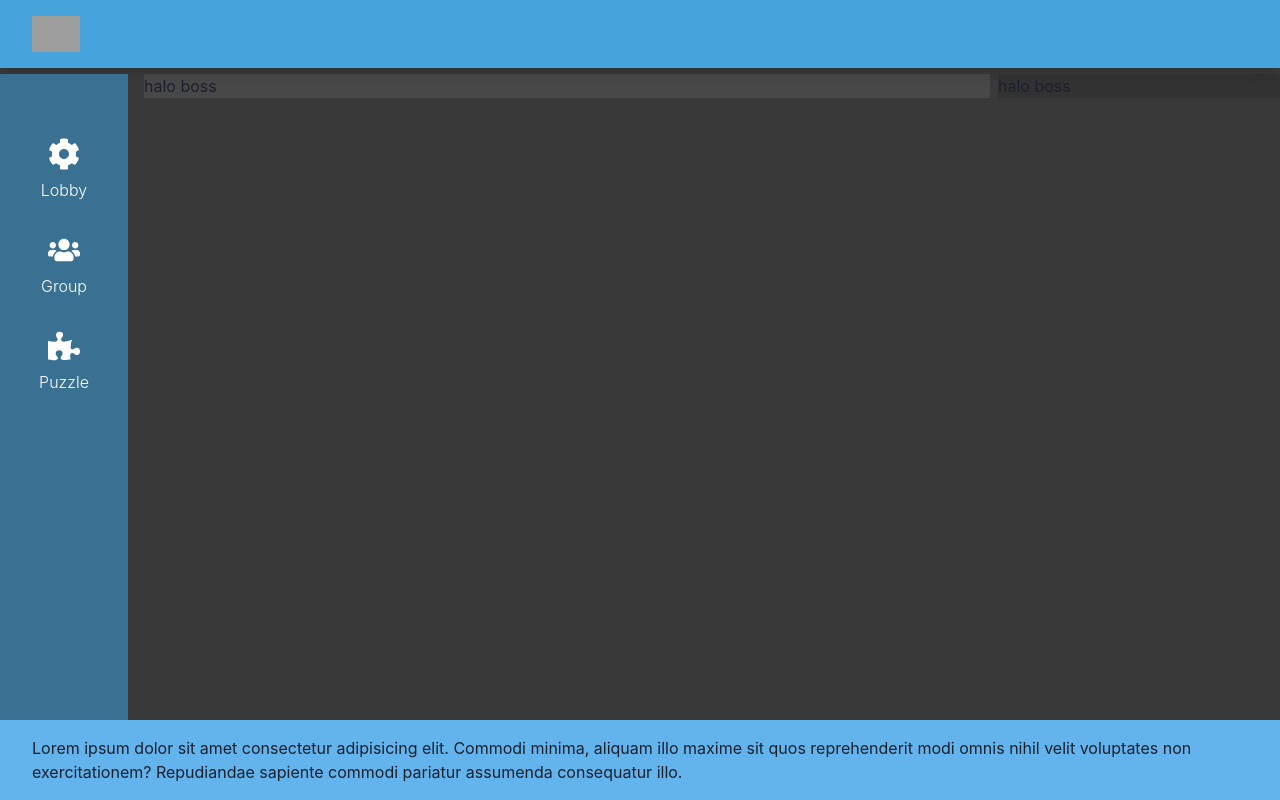
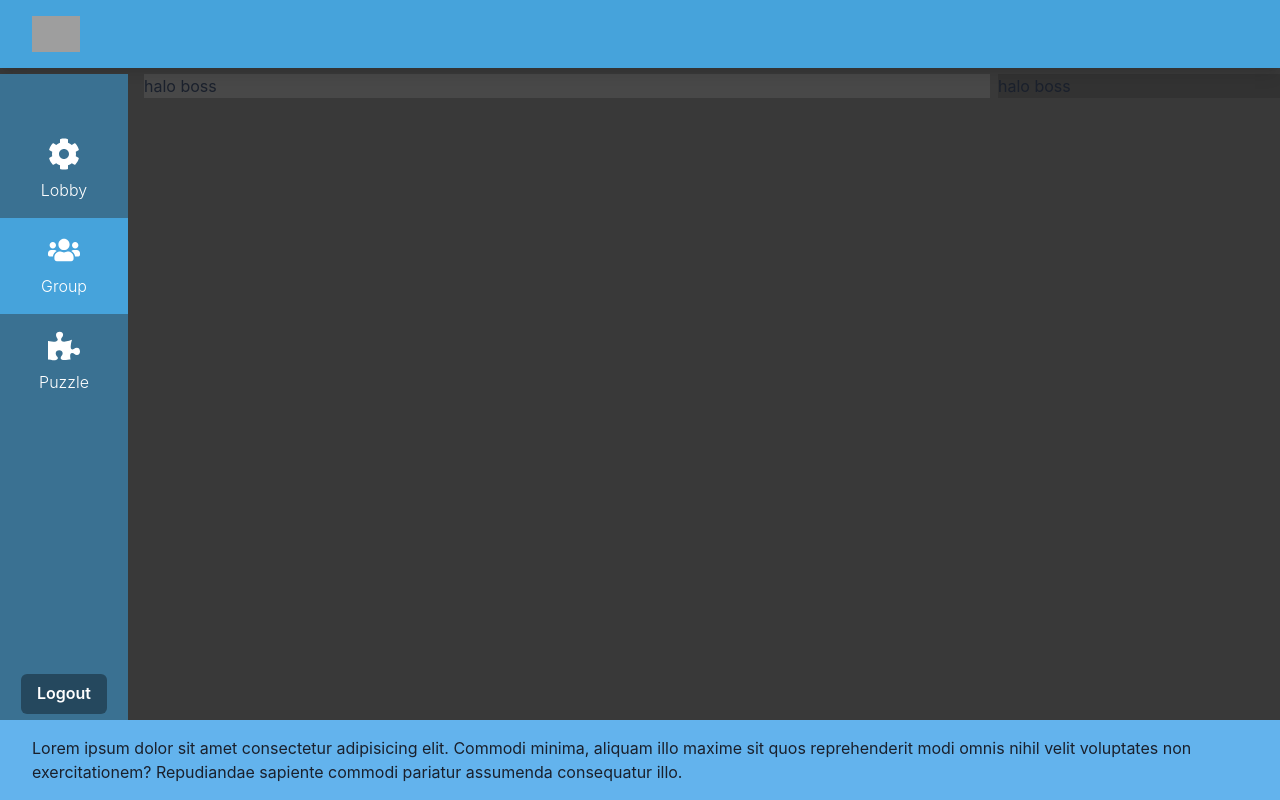
Before and after one commit to mananjabrik/tablet-toys, a Next.js app: page / in a window 1280 px wide. Built offline with nearby package versions, Linux system fonts and the light colour scheme; grey boxes are pictures that could not be loaded.

Commit message:
restruktur layout

```diff
--- /dev/null
+++ b/components/layout/LinkItem.tsx
@@ -0,0 +1,34 @@
+import React from 'react';
+import { ItemsProps } from '../../interface';
+import { WrapItem, Stack, Icon, Text, WrapItemProps } from '@chakra-ui/react';
+interface LinkItemProps extends ItemsProps {
+	key?: number | string;
+}
+export const LinkItem: React.FC<LinkItemProps> = (props) => {
+	const ActivateLink = () => {
+		if (props?.active === 1) {
+			return { bg: '#46a3db' };
+		} else {
+			return { bg: '' };
+		}
+	};
+
+	return (
+		<WrapItem
+			key={props.key}
+			justifyContent="center"
+			py="1rem"
+			color="white"
+			cursor="pointer"
+			_hover={{ bg: '#46a3db' }}
+			transition="0.2s"
+			w="full"
+			bg={ActivateLink().bg}
+		>
+			<Stack align="center">
+				<Icon as={props.icon} w="2rem" h="2rem"></Icon>
+				<Text fontWeight="light">{props.title}</Text>
+			</Stack>
+		</WrapItem>
+	);
+};
--- a/components/layout/MenuSidebar.tsx
+++ b/components/layout/MenuSidebar.tsx
@@ -1,7 +1,8 @@
 import React from 'react';
-import { Box, Stack, Icon, Text, Wrap, WrapItem } from '@chakra-ui/react';
+import { Stack, Icon, Text, Wrap, WrapItem, Button } from '@chakra-ui/react';
 import { FaAddressBook, FaCog, FaUsers } from 'react-icons/fa';
 import { MenuSidebarProps } from '../../interface';
+import { LinkItem } from '.';
 
 export const MenuSidebar: React.FC<MenuSidebarProps> = (props) => {
 	return (
@@ -14,25 +15,17 @@ export const MenuSidebar: React.FC<MenuSidebarProps> = (props) => {
 			height="100vh"
 			py="3rem"
 			spacing="0"
+			justify="center"
 		>
 			{props.menu ? (
 				props.menu.map((item, idx) => {
 					return (
-						<WrapItem
+						<LinkItem
 							key={idx}
-							justifyContent="center"
-							py="1rem"
-							color="white"
-							cursor="pointer"
-							_hover={{ bg: '#46a3db' }}
-							transition="0.2s"
-							w="full"
-						>
-							<Stack align="center">
-								<Icon as={item.icon} w="2rem" h="2rem"></Icon>
-								<Text fontWeight="light">{item.title}</Text>
-							</Stack>
-						</WrapItem>
+							icon={item.icon}
+							title={item.title}
+							active={item.active}
+						/>
 					);
 				})
 			) : (
@@ -51,6 +44,9 @@ export const MenuSidebar: React.FC<MenuSidebarProps> = (props) => {
 					</Stack>
 				</WrapItem>
 			)}
+			<Button position="absolute" bottom="10rem" colorScheme="blackAlpha">
+				Logout
+			</Button>
 		</Wrap>
 	);
 };
--- a/components/layout/index.ts
+++ b/components/layout/index.ts
@@ -2,3 +2,4 @@ export * from './Navbar';
 export * from './MenuSidebar';
 export * from './Footer';
 export * from './Layout';
+export * from './LinkItem';
--- a/pages/index.tsx
+++ b/pages/index.tsx
@@ -8,14 +8,17 @@ const Home: NextPage = () => {
 		{
 			title: 'Lobby',
 			icon: FaCog,
+			active: 0,
 		},
 		{
 			title: 'Group',
 			icon: FaUsers,
+			active: 1,
 		},
 		{
 			title: 'Puzzle',
 			icon: FaPuzzlePiece,
+			active: 0,
 		},
 	];
 
```
Also changed, not shown: interface/MenuSidebar.ts (+4 -3 lines).
